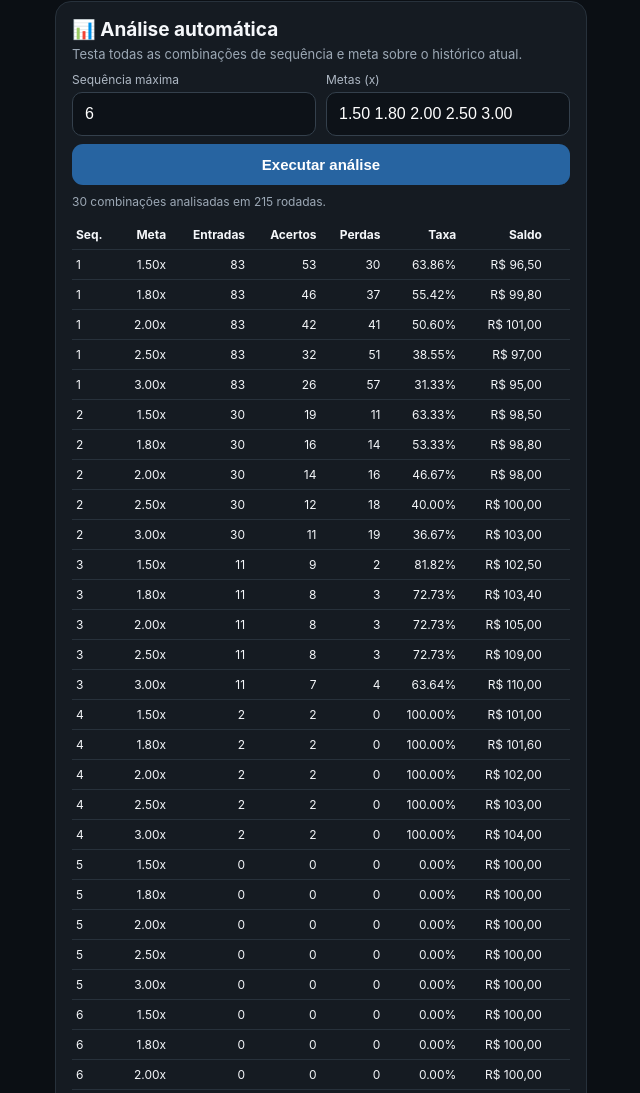
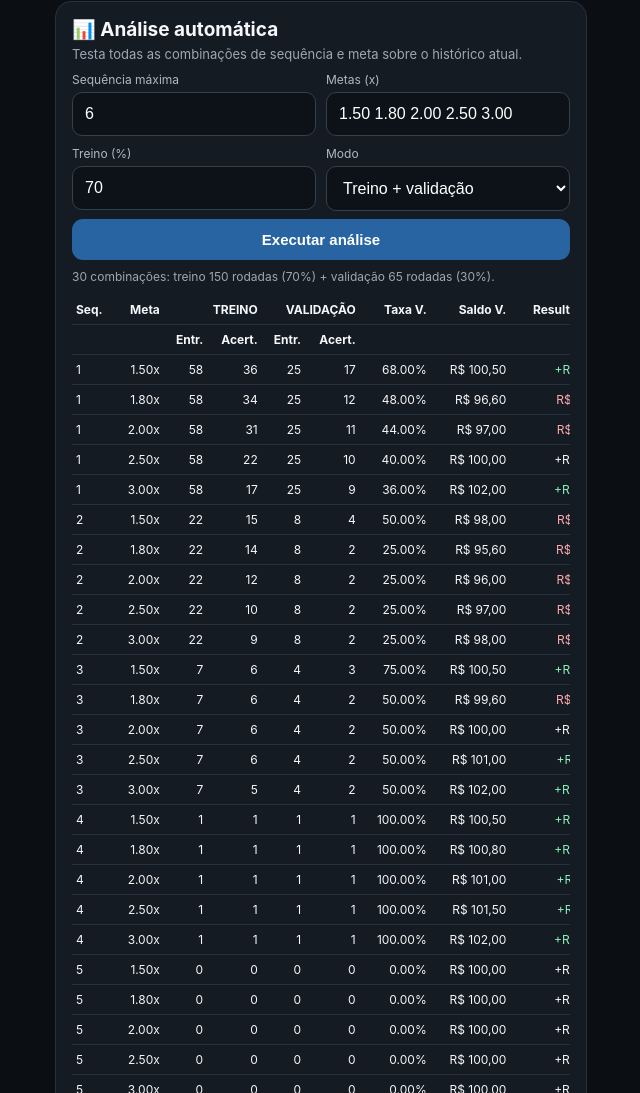
Before and after one commit to osmirp/-crash-bot, a plain HTML site: page index.html in a window 1280 px wide. Shown: the part 1018-2111 px from the top of the page, without its empty margins (319-959 px from the left). Drawn offline with Linux system fonts and the light colour scheme.

Commit message:
Add files via upload

```diff
--- a/index.html
+++ b/index.html
@@ -77,17 +77,34 @@ td:first-child,th:first-child{text-align:left}.note{font-size:12px;color:#9ca8b5
 <div class="controls2">
 <div><div class="label">Sequência máxima</div><input id="maxTrigger" type="number" value="6" min="1" max="10"></div>
 <div><div class="label">Metas (x)</div><input id="targets" type="text" value="1.50 1.80 2.00 2.50 3.00"></div>
+<div><div class="label">Treino (%)</div><input id="trainPct" type="number" value="70" min="50" max="90" step="5"></div>
+<div><div class="label">Modo</div><select id="analysisMode" style="width:100%;margin-top:5px;background:#0d1218;border:1px solid #34404c;color:white;border-radius:10px;padding:12px;font-size:16px">
+<option value="both">Treino + validação</option>
+<option value="full">Histórico completo</option>
+</select></div>
 </div>
 <div style="height:8px"></div>
 <button class="primary" onclick="runAnalysis()">Executar análise</button>
 <div id="analysisMsg" class="note" style="margin-top:8px"></div>
 <div class="analysis-wrap" style="margin-top:10px">
 <table class="analysis-table">
-<thead><tr><th>Seq.</th><th>Meta</th><th>Entradas</th><th>Acertos</th><th>Perdas</th><th>Taxa</th><th>Saldo</th><th>Resultado</th><th>Máx. perdas</th><th>Drawdown</th></tr></thead>
+<thead><tr>
+<th>Seq.</th><th>Meta</th>
+<th colspan="2">TREINO</th><th colspan="2">VALIDAÇÃO</th>
+<th>Taxa V.</th><th>Saldo V.</th><th>Resultado V.</th><th>Máx. perdas V.</th><th>Drawdown V.</th>
+</tr>
+<tr>
+<th></th><th></th><th>Entr.</th><th>Acert.</th><th>Entr.</th><th>Acert.</th>
+<th></th><th></th><th></th><th></th><th></th>
+</tr></thead>
 <tbody id="analysisRows"></tbody>
 </table>
 </div>
-<div class="note" style="margin-top:10px"><b>Importante:</b> os resultados são apenas estatísticas desta amostra histórica; não são garantia de previsão da próxima rodada.</div>
+<div class="note" style="margin-top:10px">
+<b>Como funciona:</b> por padrão, os primeiros 70% do histórico formam o bloco de desenvolvimento (treino) e os 30% finais formam a validação. A validação é calculada separadamente, sem reutilizar o resultado do treino.
+<br><br>
+<b>Importante:</b> os resultados são estatísticas desta amostra histórica. Uma combinação positiva no treino ou na validação não é garantia de previsão da próxima rodada.
+</div>
 </div>
 
 <div class="card"><div class="label">Histórico</div><div id="history" class="history" style="margin-top:9px"></div></div>
@@ -152,18 +169,63 @@ function parseTargets(){
 function runAnalysis(){
  const maxT=Math.min(10,Math.max(1,Math.floor(num('maxTrigger',6))));
  const targets=parseTargets();
- const stake=num('stake',1),start=num('bank',100);
- let html='',count=0;
- for(let t=1;t<=maxT;t++)for(const target of targets){
-   const r=simulate(data,t,target,stake,start);
-   const cls=r.net>0?'positive':r.net<0?'negative':'neutral';
-   html+=`<tr><td>${t}</td><td>${target.toFixed(2)}x</td><td>${r.entries}</td><td>${r.wins}</td><td>${r.losses}</td><td>${r.hitRate.toFixed(2)}%</td><td>${money(r.bal)}</td><td class="${cls}">${r.net>=0?'+':''}${money(r.net)}</td><td>${r.maxStreak}</td><td>${money(r.maxDD)}</td></tr>`;
-   count++;
+ const stake=num('stake',1),startBank=num('bank',100);
+ const pct=Math.min(90,Math.max(50,Math.floor(num('trainPct',70))));
+ const mode=el('analysisMode').value;
+
+ if(!data.length){
+   el('analysisRows').innerHTML='';
+   el('analysisMsg').textContent='Adicione resultados antes de analisar.';
+   return;
  }
- el('analysisRows').innerHTML=html;
- el('analysisMsg').textContent=`${count} combinações analisadas em ${data.length} rodadas.`;
+ if(!targets.length){
+   el('analysisRows').innerHTML='';
+   el('analysisMsg').textContent='Digite pelo menos uma meta válida.';
+   return;
+ }
+
+ const split=Math.max(1,Math.min(data.length-1,Math.floor(data.length*pct/100)));
+ const train=data.slice(0,split);
+ const validation=data.slice(split);
+ let htmlRows='',count=0;
+
+ for(let t=1;t<=maxT;t++){
+   for(const target of targets){
+     const fullR=simulate(data,t,target,stake,startBank);
+     const trainR=simulate(train,t,target,stake,startBank);
+     const valR=simulate(validation,t,target,stake,startBank);
+
+     const cls=valR.net>0?'positive':valR.net<0?'negative':'neutral';
+
+     if(mode==='full'){
+       htmlRows+=`<tr>
+         <td>${t}</td><td>${target.toFixed(2)}x</td>
+         <td>${fullR.entries}</td><td>${fullR.wins}</td>
+         <td>${fullR.losses}</td><td>${fullR.hitRate.toFixed(2)}%</td>
+         <td>${money(fullR.bal)}</td><td class="${fullR.net>0?'positive':fullR.net<0?'negative':'neutral'}">${fullR.net>=0?'+':''}${money(fullR.net)}</td>
+         <td>${fullR.maxStreak}</td><td>${money(fullR.maxDD)}</td>
+       </tr>`;
+     }else{
+       htmlRows+=`<tr>
+         <td>${t}</td><td>${target.toFixed(2)}x</td>
+         <td>${trainR.entries}</td><td>${trainR.wins}</td>
+         <td>${valR.entries}</td><td>${valR.wins}</td>
+         <td>${valR.hitRate.toFixed(2)}%</td>
+         <td>${money(valR.bal)}</td>
+         <td class="${cls}">${valR.net>=0?'+':''}${money(valR.net)}</td>
+         <td>${valR.maxStreak}</td><td>${money(valR.maxDD)}</td>
+       </tr>`;
+     }
+     count++;
+   }
+ }
+
+ el('analysisRows').innerHTML=htmlRows;
+ el('analysisMsg').textContent =
+   mode==='full'
+   ? `${count} combinações analisadas em ${data.length} rodadas.`
+   : `${count} combinações: treino ${train.length} rodadas (${pct}%) + validação ${validation.length} rodadas (${100-pct}%).`;
 }
-
 function render(){
  const target=num('target',2),stake=num('stake',1),start=num('bank',100);
  let bal=start,entries=0,wins=0,losses=0,streak=0,maxStreak=0,rows='';
@@ -224,7 +286,7 @@ function resetAll(){
  }
 }
 
-['bank','stake','trigger','target','maxTrigger','targets'].forEach(id=>el(id).addEventListener('input',render));
+['bank','stake','trigger','target','maxTrigger','targets','trainPct','analysisMode'].forEach(id=>el(id).addEventListener('input',render));
 render();
 </script>
 </body>
```
